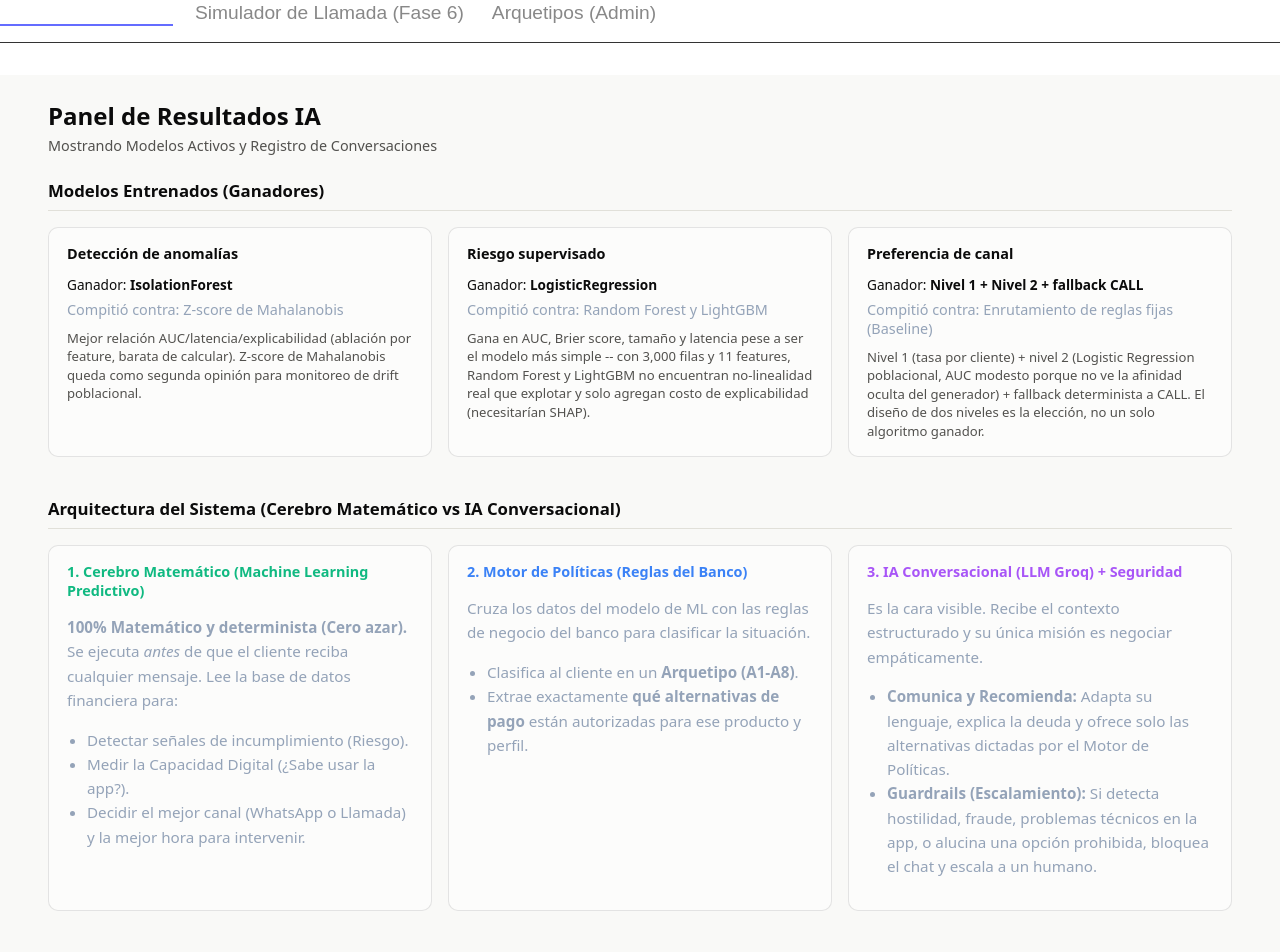
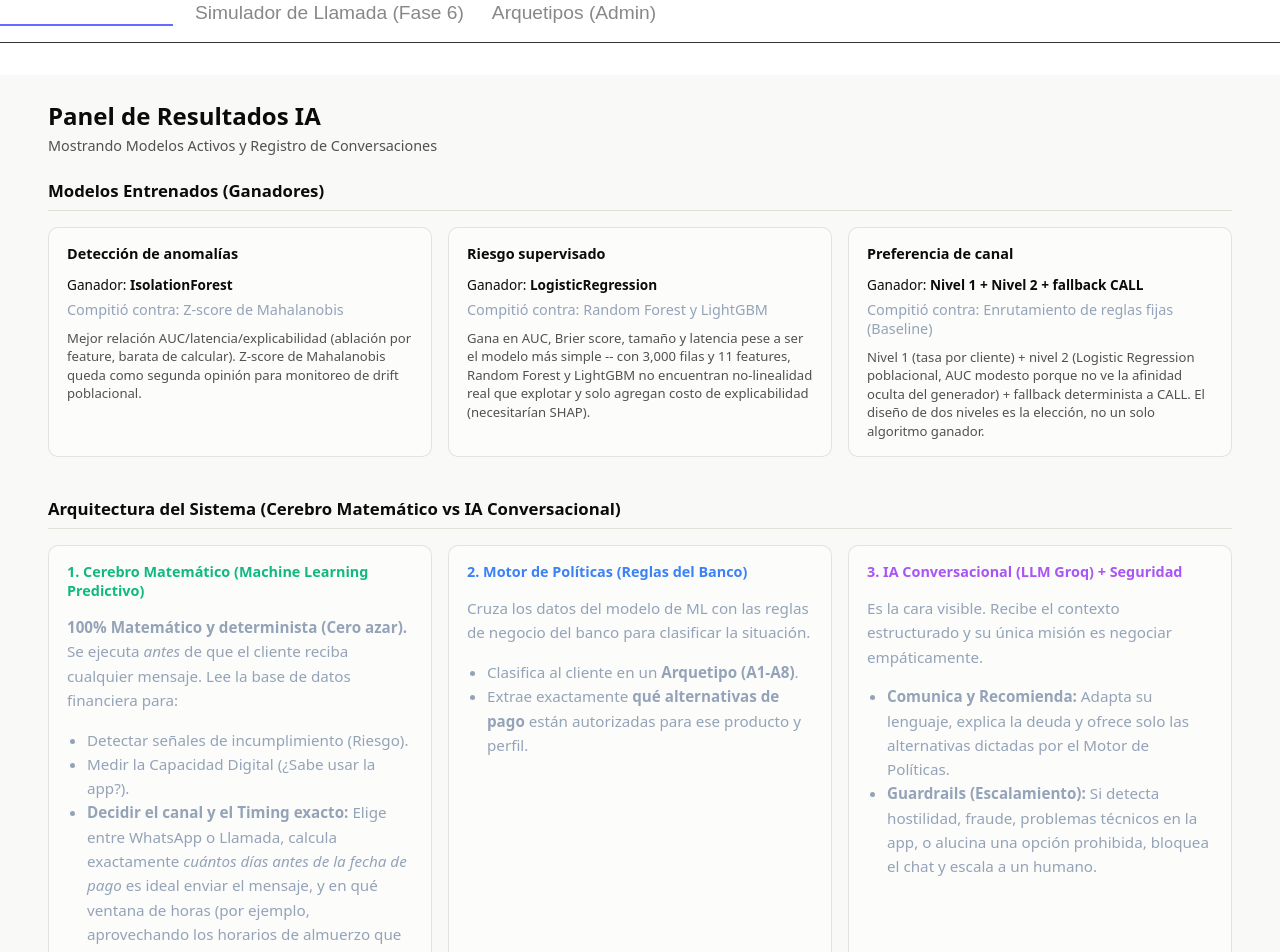
Before and after one commit to celestemendez007/Syntropy, a React (Vite) app in the folder src/frontend/: page / in a window 1280 px wide. Shown: the top 952 px of the page. Built offline with nearby package versions, Linux system fonts and the light colour scheme.

Commit message:
feat: detallar calculo de dias y hora de almuerzo en el dashboard

```diff
--- a/src/frontend/src/App.jsx
+++ b/src/frontend/src/App.jsx
@@ -186,7 +186,7 @@ export default function App() {
             <ul style={{ paddingLeft: '20px', color: '#94a3b8', lineHeight: '1.6', fontSize: '0.95rem' }}>
               <li>Detectar señales de incumplimiento (Riesgo).</li>
               <li>Medir la Capacidad Digital (¿Sabe usar la app?).</li>
-              <li>Decidir el mejor canal (WhatsApp o Llamada) y la mejor hora para intervenir.</li>
+              <li><strong>Decidir el canal y el Timing exacto:</strong> Elige entre WhatsApp o Llamada, calcula exactamente <em>cuántos días antes de la fecha de pago</em> es ideal enviar el mensaje, y en qué ventana de horas (por ejemplo, aprovechando los horarios de almuerzo que estadísticamente tienen mayor tasa de respuesta).</li>
             </ul>
           </div>
           <div className="card">
```
